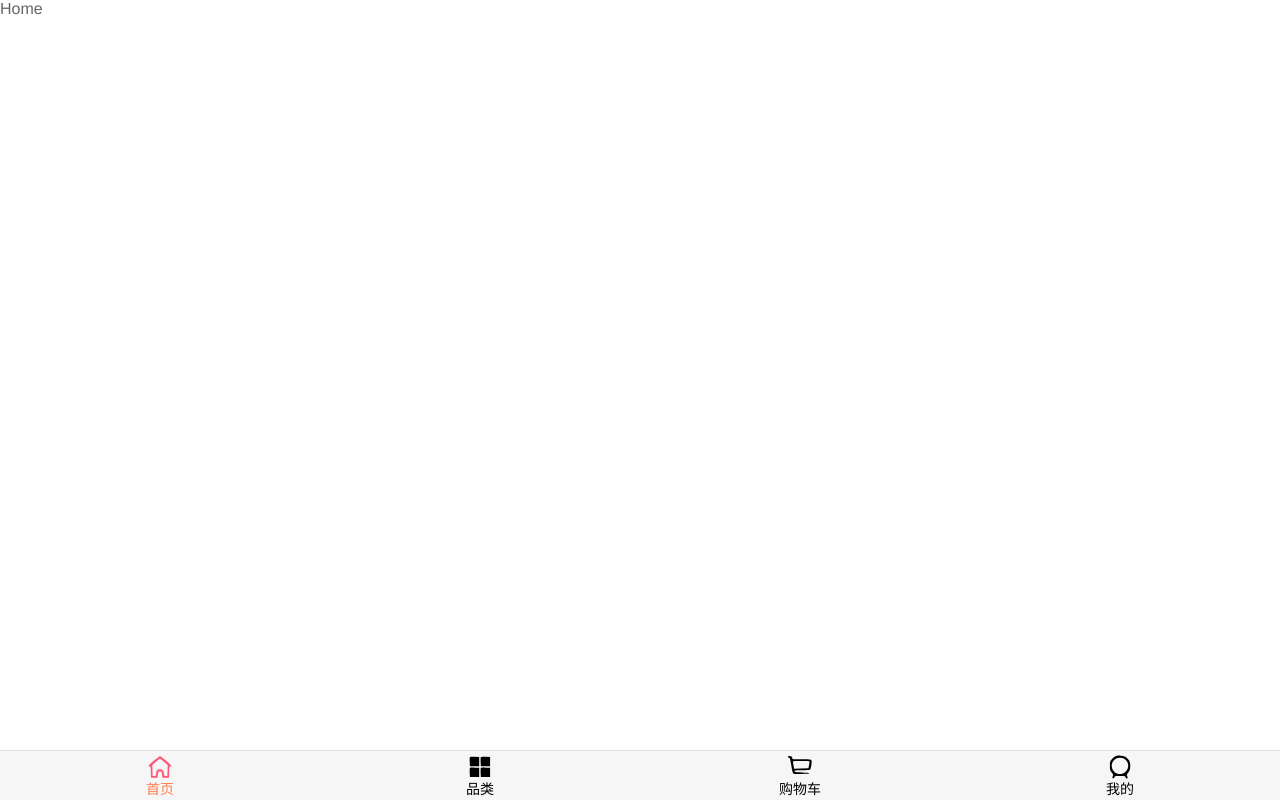
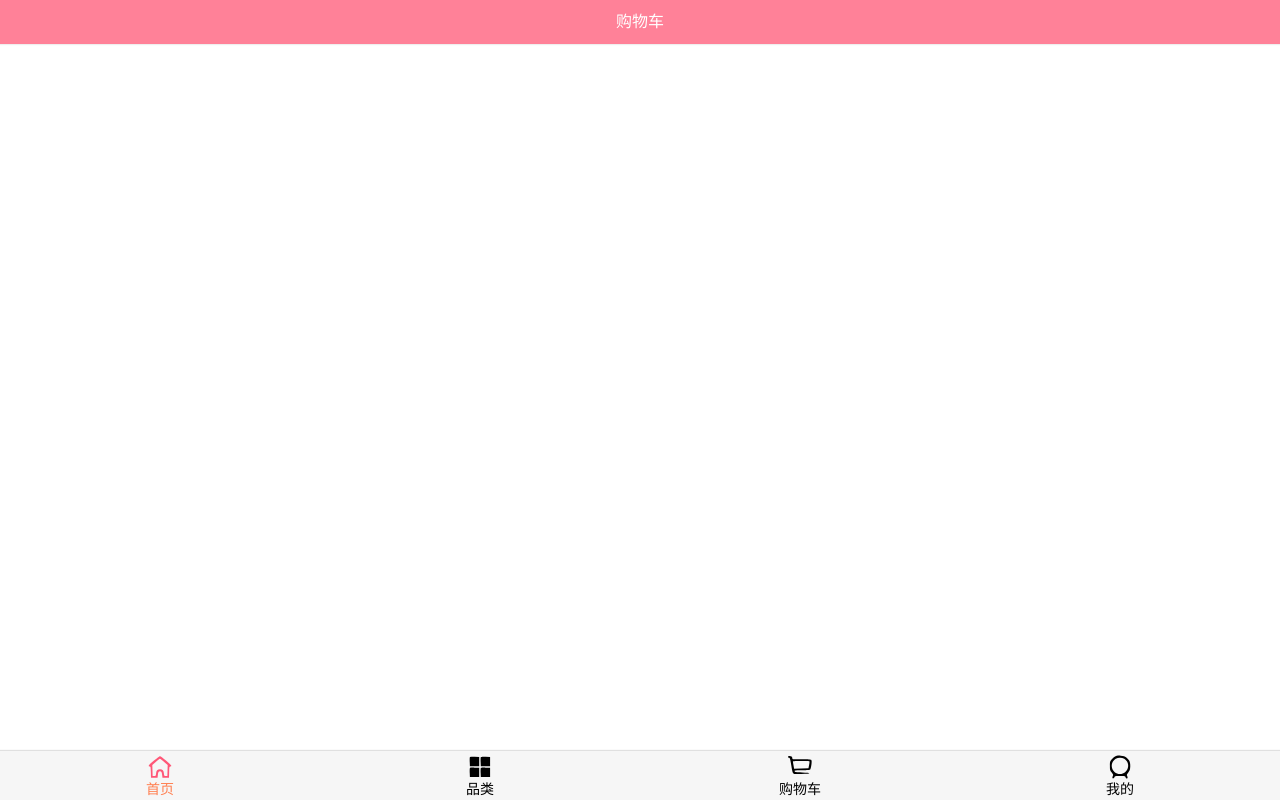
Before and after one commit to Rexhgx/supermarket, a Vue app: page /home in a window 1280 px wide. Built offline with nearby package versions, Linux system fonts and the light colour scheme.

Commit message:
Create NavBar components

```diff
--- /dev/null
+++ b/src/components/common/navbar/NavBar.vue
@@ -0,0 +1,37 @@
+<template>
+  <div class="nav-bar">
+    <div class="left">
+      <slot name="left"></slot>
+    </div>
+    <div class="center">
+      <slot name="center"></slot>
+    </div>
+    <div class="right">
+      <slot name="right"></slot>
+    </div>
+  </div>
+</template>
+
+<script>
+  export default {
+    name: "NavBar"
+  }
+</script>
+
+<style scoped>
+  .nav-bar {
+    display: flex;
+    height: 44px;
+    line-height: 44px;
+    text-align: center;
+    box-shadow: 0 1px 1px rgba(100, 100, 100, 0.1);
+  }
+
+  .left, .right {
+    width: 60px;
+  }
+
+  .center {
+    flex: 1;
+  }
+</style>
--- a/src/views/home/Home.vue
+++ b/src/views/home/Home.vue
@@ -1,13 +1,27 @@
 <template>
-  <div>Home</div>
+  <div id="home">
+    <NavBar class="home-nav">
+      <template v-slot:center>
+        <div>购物车</div>
+      </template>
+    </NavBar>
+  </div>
 </template>
 
 <script>
+  import NavBar from "components/common/navbar/NavBar";
+
   export default {
-    name: "Home"
+    name: "Home",
+    components: {
+      NavBar,
+    }
   }
 </script>
 
 <style scoped>
-
+  .home-nav{
+    background-color: var(--color-tint);
+    color: white;
+  }
 </style>
```
Also changed, not shown: 1 other file (tests, documents, lock files or other folders).
